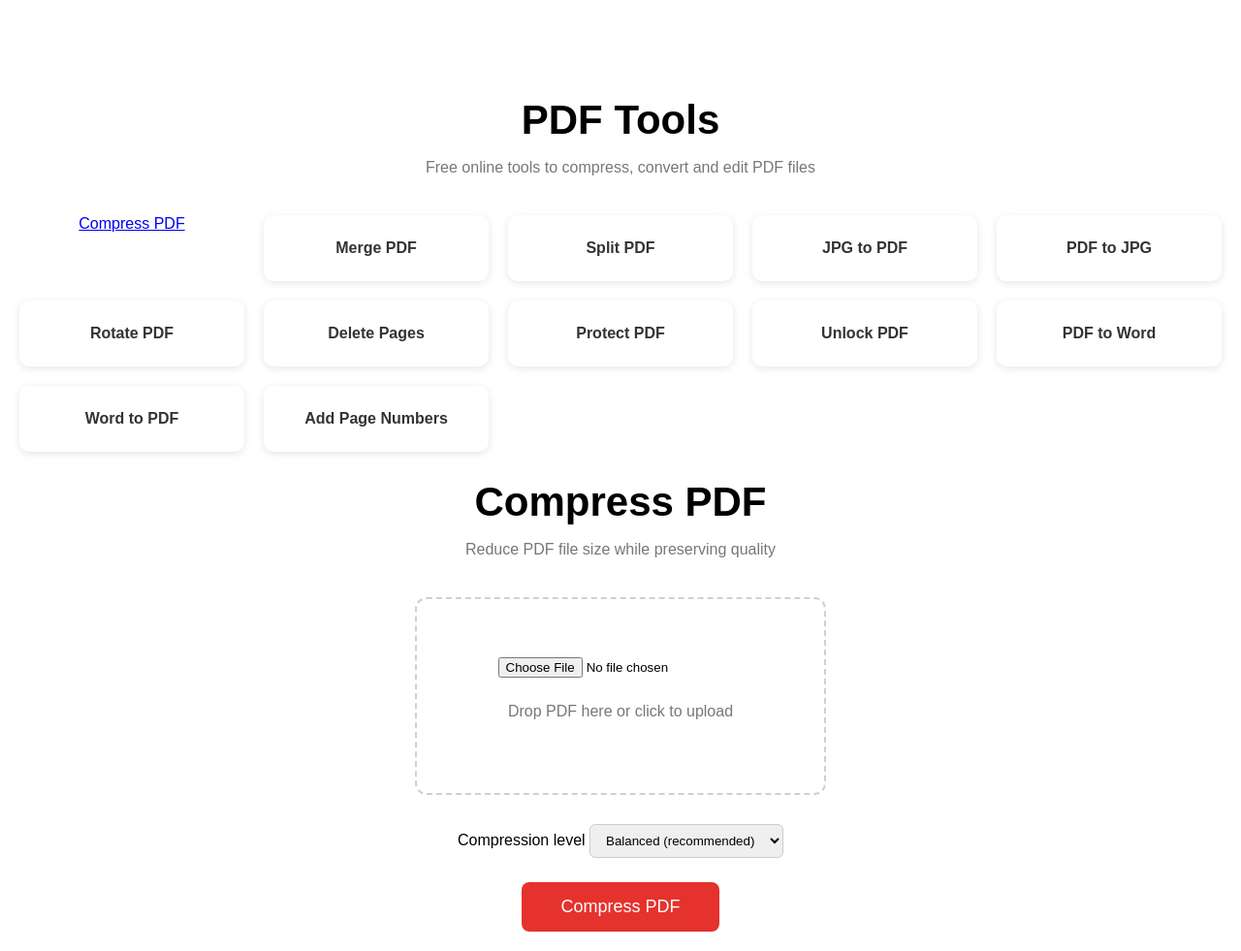
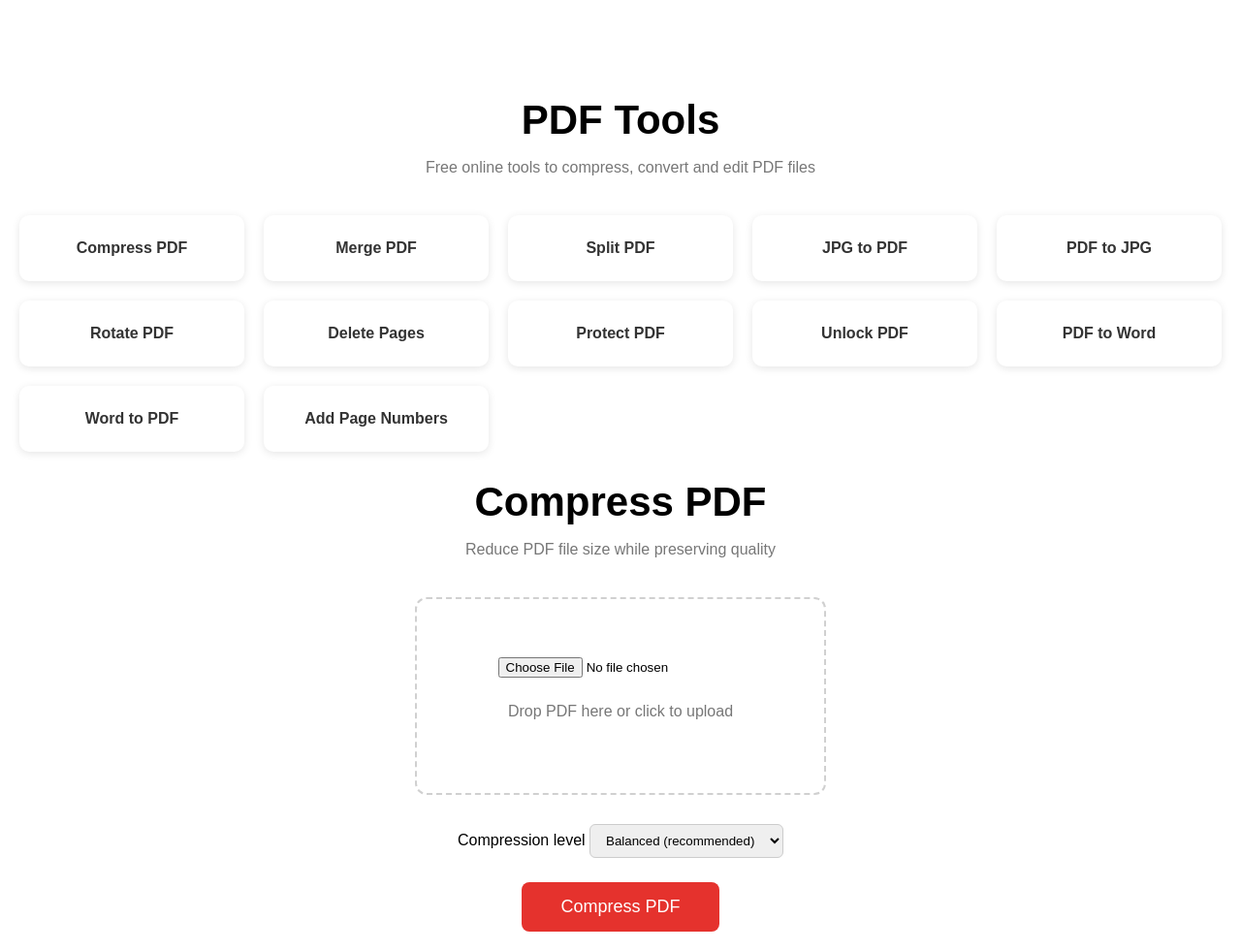
Before and after one commit to dani2188/QuickPDFTool, a Flask app: page / in a window 1280 px wide. Shown: the whole page at 97% size. Run offline with Flask 3, Linux system fonts and the light colour scheme; some libraries are stand-ins or nearby versions.

Commit message:
fix compress pdf link

```diff
--- a/templates/index.html
+++ b/templates/index.html
@@ -34,7 +34,7 @@ Free online tools to compress, convert and edit PDF files
 
 <div class="tools-grid">
 
-<a href="/compress-pdf">Compress PDF</a>
+<a href="/compress-pdf" class="tool-card">Compress PDF</a>
 
 <a href="/merge-pdf" class="tool-card">Merge PDF</a>
 
```
